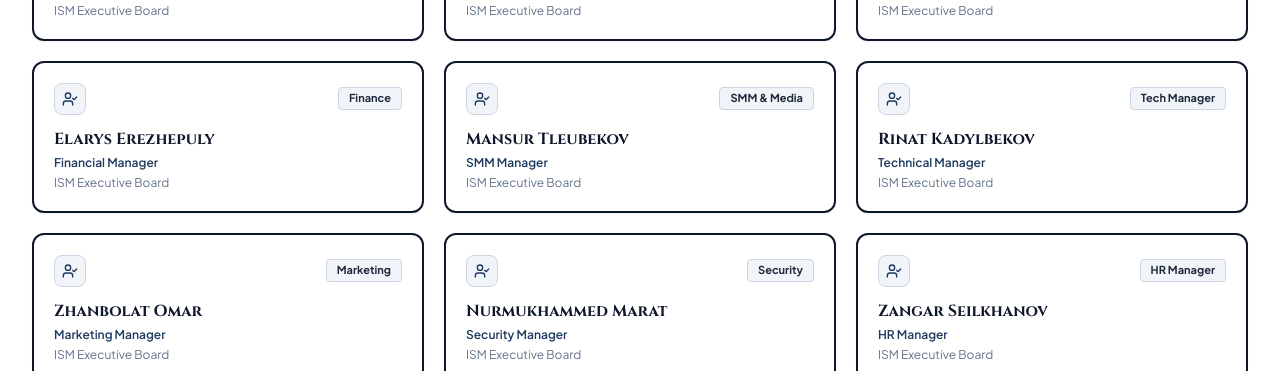
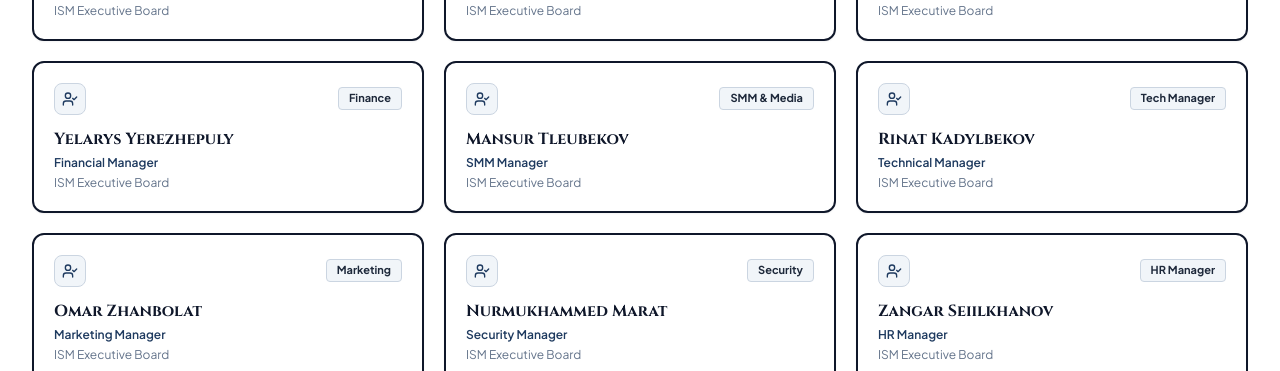
Before and after one commit to Shikitoafk/ISM-, a Next.js app: page / in a window 1280 px wide. Shown: the part 5761-6132 px from the top of the page. Built offline with nearby package versions, Linux system fonts and the light colour scheme.

Commit message:
feat: add translations data file for multi-language support

```diff
--- a/src/data/translations.ts
+++ b/src/data/translations.ts
@@ -197,12 +197,12 @@
         { name: "Nurislam Sailaubek", role: "Co-Chair of Organizing Committee", organization: "ISM Executive Board", badge: "Co-Chair" },
         { name: "Nurmukhammed Kydyrmollauly", role: "Co-Chair of Organizing Committee", organization: "ISM Executive Board", badge: "Co-Chair" },
         { name: "Khassen Khassan", role: "Project Manager", organization: "ISM Executive Board", badge: "Project Manager" },
-        { name: "Elarys Erezhepuly", role: "Financial Manager", organization: "ISM Executive Board", badge: "Finance" },
+        { name: "Yelarys Yerezhepuly", role: "Financial Manager", organization: "ISM Executive Board", badge: "Finance" },
         { name: "Mansur Tleubekov", role: "SMM Manager", organization: "ISM Executive Board", badge: "SMM & Media" },
         { name: "Rinat Kadylbekov", role: "Technical Manager", organization: "ISM Executive Board", badge: "Tech Manager" },
-        { name: "Zhanbolat Omar", role: "Marketing Manager", organization: "ISM Executive Board", badge: "Marketing" },
+        { name: "Omar Zhanbolat", role: "Marketing Manager", organization: "ISM Executive Board", badge: "Marketing" },
         { name: "Nurmukhammed Marat", role: "Security Manager", organization: "ISM Executive Board", badge: "Security" },
-        { name: "Zangar Seilkhanov", role: "HR Manager", organization: "ISM Executive Board", badge: "HR Manager" },
+        { name: "Zangar Seiilkhanov", role: "HR Manager", organization: "ISM Executive Board", badge: "HR Manager" },
       ],
       juryInfo: {
         title: "Scientific Committee & Jury",
```
